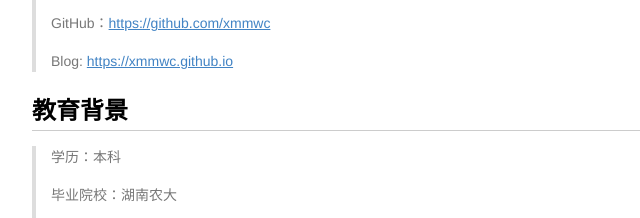
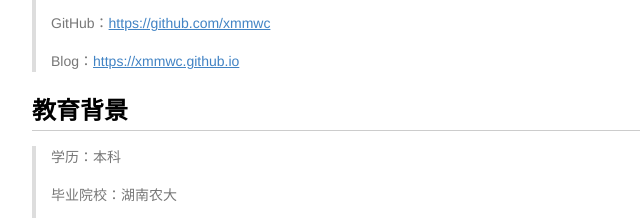
Before and after one commit to xmmwc/resume, a plain HTML site: page index.html in a window 1280 px wide. Shown: the part 448-666 px from the top of the page, 181-821 px from the left. Drawn offline with Linux system fonts and the light colour scheme.

Commit message:
更换简历

```diff
--- a/index.html
+++ b/index.html
@@ -328,7 +328,7 @@ sup {
 
 <p>GitHub：<a href="https://github.com/xmmwc">https://github.com/xmmwc</a></p>
 
-<p>Blog: <a href="https://xmmwc.github.io">https://xmmwc.github.io</a></p></blockquote>
+<p>Blog：<a href="https://xmmwc.github.io">https://xmmwc.github.io</a></p></blockquote>
 
 <h2>教育背景</h2>
 
@@ -387,7 +387,7 @@ sup {
     项目类型：微信公众号
     职责：
         * nodejs 中转 JAVA API模块
-        * 借口加密算法
+        * 接口加密算法
         * 微信接口处理
         * 停车缴费模块
         * 转盘抽奖模块
```
